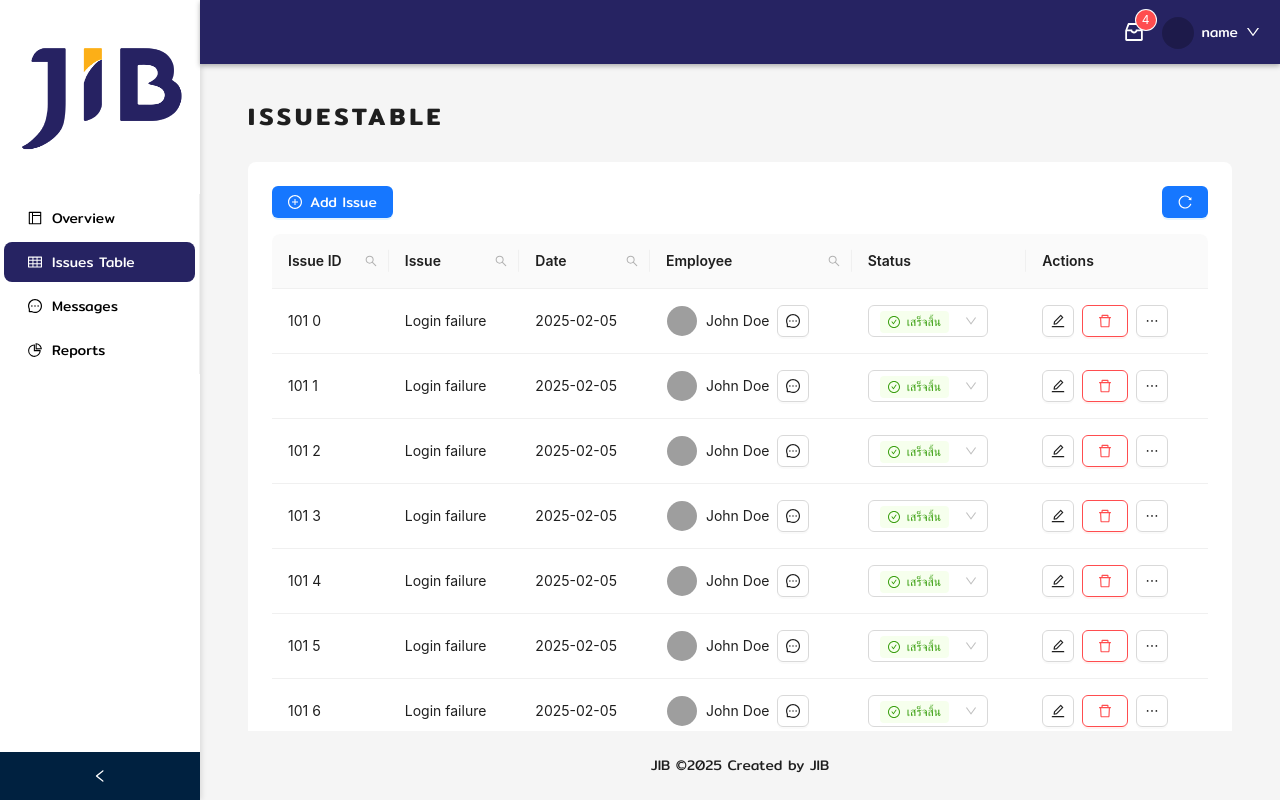
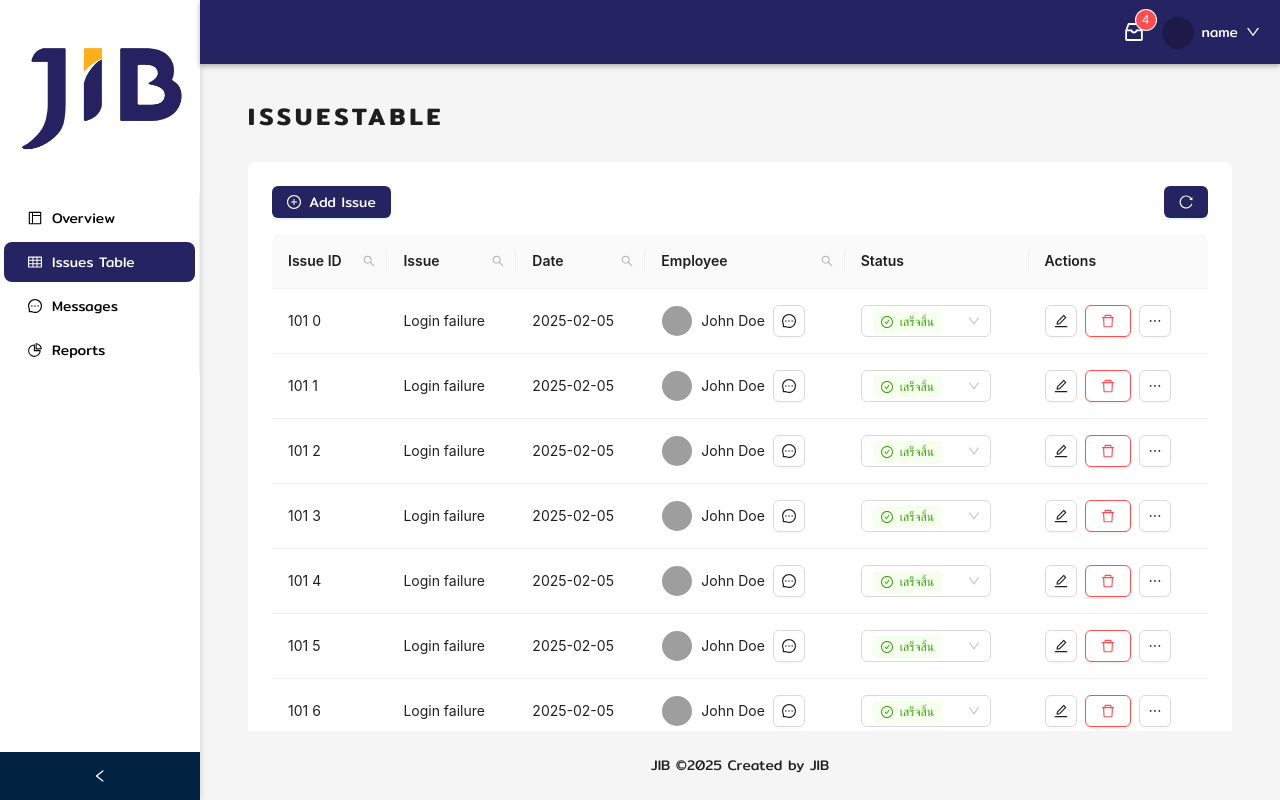
Before and after one commit to Potswt/IsTS-Project, a React (Vite) app in the folder frontend/: page /table in a window 1280 px wide. Built offline with nearby package versions, Linux system fonts and the light colour scheme; grey boxes are pictures that could not be loaded.

Commit message:
Enhance button styles and add pagination to ContentOverview; update notification handling in NotiFications

```diff
--- a/frontend/src/components/Settings/AccountSettings.jsx
+++ b/frontend/src/components/Settings/AccountSettings.jsx
@@ -70,7 +70,16 @@ const AccountSettings = () => {
         <Input size={"large"} />
       </Form.Item>
       <Form.Item>
-        <Button type="primary" htmlType="submit">
+        <Button
+          type="primary"
+          htmlType="submit"
+          style={{
+            backgroundColor: "#262362",
+            transition: "background-color 0.3s",
+            border: "none",
+          }}
+          onMouseEnter={(e) => (e.target.style.backgroundColor = "#193CB8")}
+          onMouseLeave={(e) => (e.target.style.backgroundColor = "#262362")}>
           Save Changes
         </Button>
       </Form.Item>
--- a/frontend/src/components/contents/AssignmentTable.jsx
+++ b/frontend/src/components/contents/AssignmentTable.jsx
@@ -192,7 +192,14 @@ const AssignmentTable = () => {
           <Button
             type="primary"
             onClick={fetchData}
-            style={{ marginBottom: 16 }}>
+            style={{
+              marginBottom: 16,
+              backgroundColor: "#262362",
+              transition: "background-color 0.3s",
+              border: "none",
+            }}
+            onMouseEnter={(e) => (e.target.style.backgroundColor = "#193CB8")}
+            onMouseLeave={(e) => (e.target.style.backgroundColor = "#262362")}>
             <ReloadOutlined />
           </Button>
         </div>
--- a/frontend/src/components/contents/ContentOverview.jsx
+++ b/frontend/src/components/contents/ContentOverview.jsx
@@ -1,7 +1,18 @@
-import { Layout, Tabs, theme, List, Avatar, Rate, Col, Row } from "antd";
+import {
+  Layout,
+  Tabs,
+  theme,
+  List,
+  Avatar,
+  Rate,
+  Col,
+  Row,
+  Pagination,
+} from "antd";
 import { Content } from "antd/es/layout/layout";
 import AssignmentTable from "./AssignmentTable";
 import TopCard from "../TopCard";
+import { useState } from "react";
 
 const ContentOverview = () => {
   const {
@@ -55,6 +66,18 @@ const ContentOverview = () => {
     },
   ];
 
+  const [currentPage, setCurrentPage] = useState(1);
+  const pageSize = 5;
+
+  const handlePageChange = (page) => {
+    setCurrentPage(page);
+  };
+
+  const paginatedUsers = users.slice(
+    (currentPage - 1) * pageSize,
+    currentPage * pageSize
+  );
+
   return (
     <Layout>
       <div className="mx-2">
@@ -80,9 +103,10 @@ const ContentOverview = () => {
               key: "2",
               label: "Work reviews",
               children: (
+                <Content>
                   <div className="max-h-90 overflow-auto">
                     <Row gutter={[16, 16]}>
-                    {users.map((user) => (
+                      {paginatedUsers.map((user) => (
                         <Col xs={24} sm={12} md={8} lg={24} key={user.id}>
                           <List.Item>
                             <List.Item.Meta
@@ -96,6 +120,15 @@ const ContentOverview = () => {
                       ))}
                     </Row>
                   </div>
+                  <Pagination
+                    align="end"
+                    current={currentPage}
+                    pageSize={pageSize}
+                    total={users.length}
+                    onChange={handlePageChange}
+                    style={{ textAlign: "center", marginTop: "16px" }}
+                  />
+                </Content>
               ),
             },
           ]}
--- a/frontend/src/components/contents/ContentTable.jsx
+++ b/frontend/src/components/contents/ContentTable.jsx
@@ -2,46 +2,36 @@ import { useState, useEffect } from "react";
 import {
   Layout,
   Table,
-  Input,
   Button,
   Space,
   Dropdown,
   message,
-  Select,
-  Tag,
   Skeleton,
-  DatePicker,
   theme,
   Avatar,
   Modal,
 } from "antd";
 import {
-  SearchOutlined,
   EllipsisOutlined,
-  CheckCircleOutlined,
-  SyncOutlined,
-  ClockCircleOutlined,
-  CloseCircleOutlined,
   EditOutlined,
   DeleteOutlined,
   PlusCircleOutlined,
   MessageOutlined,
   ReloadOutlined,
 } from "@ant-design/icons";
-import Highlighter from "react-highlight-words";
 import IssueModal from "./IssueModal"; // Import the new component
 import { Link } from "react-router"; // Import Link from react-router-dom
+import SearchColumn from "./SearchColumn";
+import StatusColumn from "./StatusColumn";
 
 const { Content } = Layout;
-const { Option } = Select;
 const { confirm } = Modal;
 
 const ContentTable = () => {
   const {
     token: { colorBgContainer, borderRadiusLG },
   } = theme.useToken();
-  const [searchText, setSearchText] = useState("");
-  const [searchedColumn, setSearchedColumn] = useState("");
+
   const [dataSource, setDataSource] = useState([]);
   const [loading, setLoading] = useState(true);
   const [isModalVisible, setIsModalVisible] = useState(false);
@@ -69,125 +59,6 @@ const ContentTable = () => {
   useEffect(() => {
     fetchData();
   }, []);
-
-  const getColumnSearchProps = (dataIndex) => ({
-    filterDropdown: ({
-      setSelectedKeys,
-      selectedKeys,
-      confirm,
-      clearFilters,
-    }) => (
-      <div style={{ padding: 8 }}>
-        <Input
-          placeholder={`Search ${dataIndex}`}
-          value={selectedKeys[0]}
-          onChange={(e) =>
-            setSelectedKeys(e.target.value ? [e.target.value] : [])
-          }
-          onPressEnter={() => handleSearch(selectedKeys, confirm, dataIndex)}
-          style={{ marginBottom: 8, display: "block" }}
-        />
-        <Space>
-          <Button
-            type="primary"
-            onClick={() => handleSearch(selectedKeys, confirm, dataIndex)}
-            icon={<SearchOutlined />}
-            size="small"
-            style={{ width: 90 }}>
-            Search
-          </Button>
-          <Button
-            onClick={() => handleReset(clearFilters)}
-            size="small"
-            style={{ width: 90 }}>
-            Reset
-          </Button>
-        </Space>
-      </div>
-    ),
-    filterIcon: (filtered) => (
-      <SearchOutlined style={{ color: filtered ? "#1890ff" : undefined }} />
-    ),
-    onFilter: (value, record) =>
-      record[dataIndex]
-        ? record[dataIndex]
-            .toString()
-            .toLowerCase()
-            .includes(value.toLowerCase())
-        : "",
-    render: (text) =>
-      searchedColumn === dataIndex ? (
-        <Highlighter
-          highlightStyle={{ backgroundColor: "#ffc069", padding: 0 }}
-          searchWords={[searchText]}
-          autoEscape
-          textToHighlight={text ? text.toString() : ""}
-        />
-      ) : (
-        text
-      ),
-  });
-
-  const getColumnDateSearchProps = (dataIndex) => ({
-    filterDropdown: ({
-      setSelectedKeys,
-      selectedKeys,
-      confirm,
-      clearFilters,
-    }) => (
-      <div style={{ padding: 8 }}>
-        <DatePicker
-          onChange={(date, dateString) =>
-            setSelectedKeys(dateString ? [dateString] : [])
-          }
-          style={{ marginBottom: 8, display: "block" }}
-        />
-        <Space>
-          <Button
-            type="primary"
-            onClick={() => handleSearch(selectedKeys, confirm, dataIndex)}
-            icon={<SearchOutlined />}
-            size="small"
-            style={{ width: 90 }}>
-            Search
-          </Button>
-          <Button
-            onClick={() => handleReset(clearFilters)}
-            size="small"
-            style={{ width: 90 }}>
-            Reset
-          </Button>
-        </Space>
-      </div>
-    ),
-    filterIcon: (filtered) => (
-      <SearchOutlined style={{ color: filtered ? "#1890ff" : undefined }} />
-    ),
-    onFilter: (value, record) =>
-      record[dataIndex] ? record[dataIndex].toString().includes(value) : "",
-    render: (text) =>
-      searchedColumn === dataIndex ? (
-        <Highlighter
-          highlightStyle={{ backgroundColor: "#ffc069", padding: 0 }}
-          searchWords={[searchText]}
-          autoEscape
-          textToHighlight={text ? text.toString() : ""}
-        />
-      ) : (
-        text
-      ),
-  });
-
-  const handleSearch = (selectedKeys, confirm, dataIndex) => {
-    confirm();
-    setSearchText(selectedKeys[0]);
-    setSearchedColumn(dataIndex);
-  };
-
-  const handleReset = (clearFilters) => {
-    clearFilters();
-    setSearchText("");
-  };
 
   const handleStatusChange = (key, newStatus) => {
     const newData = dataSource.map((item) => {
@@ -255,37 +126,30 @@ const ContentTable = () => {
     setIsModalVisible(true);
   };
 
-  const statusColors = {
-    เสร็จสิ้น: "green", // Resolved
-    รอดำเนินการ: "orange", // Pending
-    กำลังดำเนินการ: "blue", // In Progress
-    ถูกปฏิเสธ: "red", // Rejected
-  };
-
   const columns = [
     {
       title: "Issue ID",
       dataIndex: "id",
       key: "id",
-      ...getColumnSearchProps("id"),
+      ...SearchColumn("id"),
     },
     {
       title: "Issue",
       dataIndex: "issue",
       key: "issue",
-      ...getColumnSearchProps("issue"),
+      ...SearchColumn("issue"),
     },
     {
       title: "Date",
       dataIndex: "date",
       key: "date",
-      ...getColumnDateSearchProps("date"),
+      ...SearchColumn("date", true),
     },
     {
       title: "Employee",
       dataIndex: "employee",
       key: "employee",
-      ...getColumnSearchProps("employee"),
+      ...SearchColumn("employee"),
       render: (text, record) => (
         <Space>
           <Avatar src={record.profilePic} />
@@ -301,43 +165,11 @@ const ContentTable = () => {
       dataIndex: "status",
       key: "status",
       render: (text, record) => (
-        <Select
-          value={text}
-          style={{ width: 120 }}
-          onChange={(value) => handleStatusChange(record.key, value)}>
-          <Option value="เสร็จสิ้น">
-            <Tag
-              bordered={false}
-              icon={<CheckCircleOutlined />}
-              color={statusColors["เสร็จสิ้น"]}>
-              เสร็จสิ้น
-            </Tag>
-          </Option>
-          <Option value="รอดำเนินการ">
-            <Tag
-              bordered={false}
-              icon={<ClockCircleOutlined />}
-              color={statusColors["รอดำเนินการ"]}>
-              รอดำเนินการ
-            </Tag>
-          </Option>
-          <Option value="กำลังดำเนินการ">
-            <Tag
-              bordered={false}
-              icon={<SyncOutlined spin />}
-              color={statusColors["กำลังดำเนินการ"]}>
-              กำลังดำเนินการ
-            </Tag>
-          </Option>
-          <Option value="ถูกปฏิเสธ">
-            <Tag
-              bordered={false}
-              icon={<CloseCircleOutlined />}
-              color={statusColors["ถูกปฏิเสธ"]}>
-              ถูกปฏิเสธ
-            </Tag>
-          </Option>
-        </Select>
+        <StatusColumn
+          text={text}
+          record={record}
+          handleStatusChange={handleStatusChange}
+        />
       ),
     },
     {
@@ -378,15 +210,29 @@ const ContentTable = () => {
         }}>
         <div style={{ display: "flex", justifyContent: "space-between" }}>
           <Button
+            onMouseEnter={(e) => (e.target.style.backgroundColor = "#193CB8")}
+            onMouseLeave={(e) => (e.target.style.backgroundColor = "#262362")}
             type="primary"
             onClick={handleAdd}
-            style={{ marginBottom: 16 }}>
+            style={{
+              marginBottom: 16,
+              backgroundColor: "#262362",
+              transition: "background-color 0.3s",
+              border: "none",
+            }}>
             <PlusCircleOutlined /> Add Issue
           </Button>
           <Button
+            onMouseEnter={(e) => (e.target.style.backgroundColor = "#193CB8")}
+            onMouseLeave={(e) => (e.target.style.backgroundColor = "#262362")}
             type="primary"
             onClick={fetchData}
-            style={{ marginBottom: 16 }}>
+            style={{
+              marginBottom: 16,
+              backgroundColor: "#262362",
+              transition: "background-color 0.3s",
+              border: "none",
+            }}>
             <ReloadOutlined />
           </Button>
         </div>
```
Also changed, not shown: frontend/src/components/NotiFications.jsx (+9 -2 lines), frontend/src/components/Settings/ChangePassword.jsx (+10 -1 lines). Lines whose indentation alone changed are shown as unchanged.
